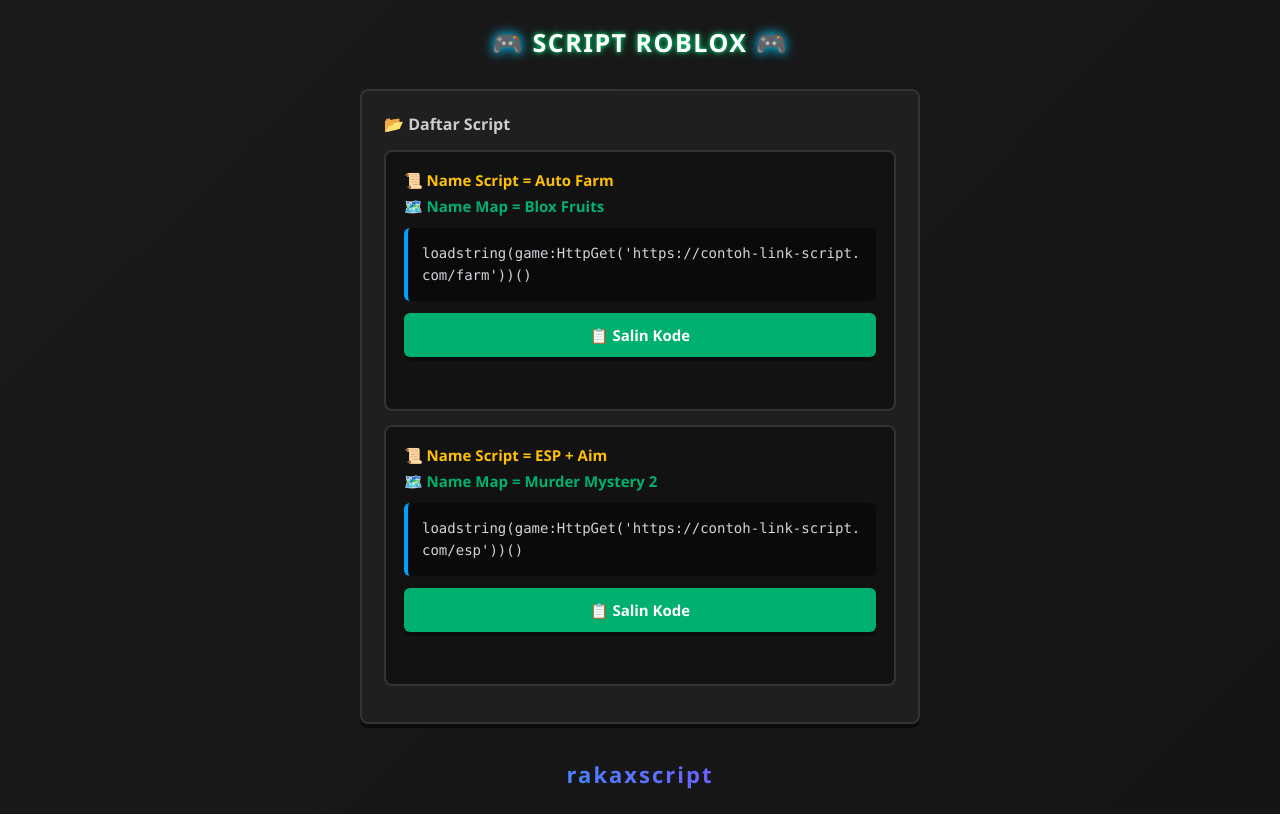
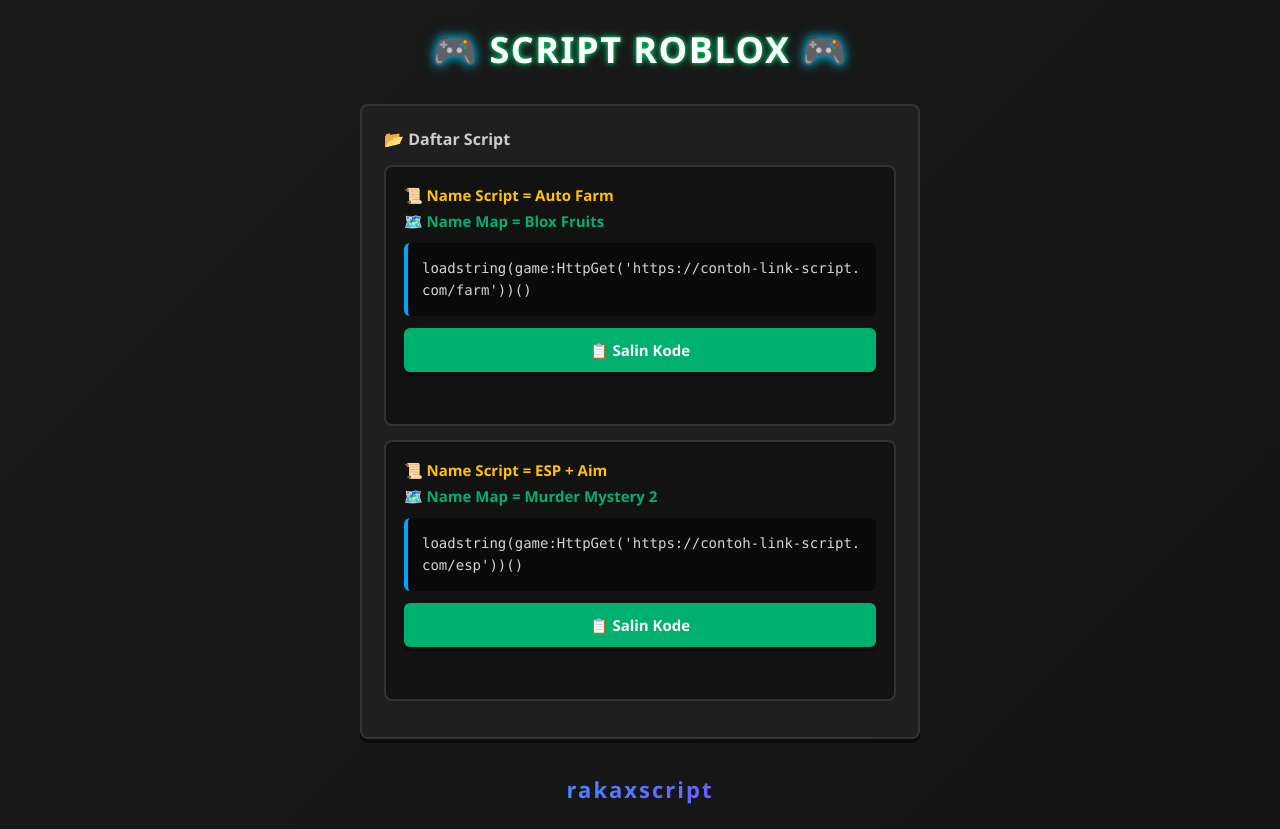
Before and after one commit to rakaell67-ux/script-hub, a plain HTML site: page index.html in a window 1280 px wide. Drawn offline with Linux system fonts and the light colour scheme.

Commit message:
Update index.html

```diff
--- a/index.html
+++ b/index.html
@@ -40,20 +40,18 @@
 
         .judul {
   text-align: center;
-  font-size: 25px;
+  font-size: 36px;
   font-weight: 600;
   margin-bottom: 30px;
   letter-spacing: 1.5px;
   color: #ffffff;
 
-  /* Font halus modern */
-  font-family: 'Segoe UI', 'SF Pro Display', 'Roboto', sans-serif;
+  /* Font mirip yang kamu lingkarin: halus, tidak kotak */
+  font-family: 'Segoe UI', 'SF Pro Display', 'Roboto', Arial, sans-serif;
 
-  /* Opsional: biar tidak terlalu kotak */
-  text-transform: none;
-  text-decoration: none;
+  /* Opsional: kalau ingin sedikit rounded lebih lembut */
+  /* font-family: 'Segoe UI', 'Arial Rounded MT Bold', 'Helvetica Rounded', sans-serif; */
 
-  /* Ganti outline hijau yang tebal jadi cahaya lembut */
   text-shadow:
     0 0 4px rgba(0, 255, 136, 0.8),
     0 0 8px rgba(0, 255, 136, 0.5);
```
